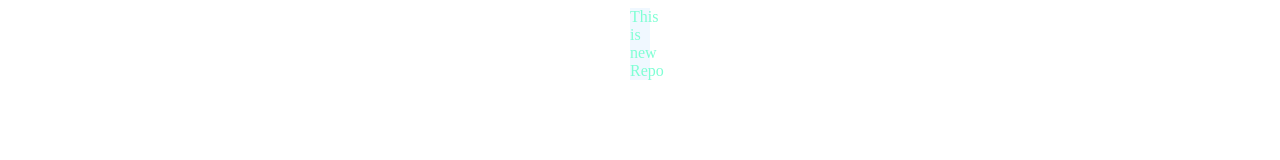
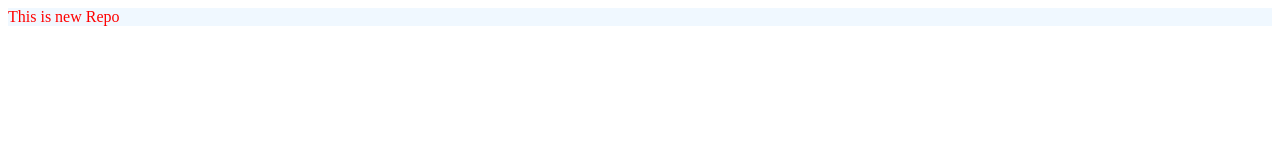
Before and after one commit to Pragyagit-07/my-demo, a plain HTML site: page LocalRepo/Index.html in a window 1280 px wide. Drawn offline with Linux system fonts and the light colour scheme.

Commit message:
Add some changes in styling

```diff
--- a/LocalRepo/index.css
+++ b/LocalRepo/index.css
@@ -1,9 +1,8 @@
 div{
-    height:50%;
-    width: 20px;
+
+
     margin: auto;
-    color: aquamarine;
+    color: red;
     background-color: aliceblue;
-    justify-content: center;
-    flex-direction: row;
+
 }
```
